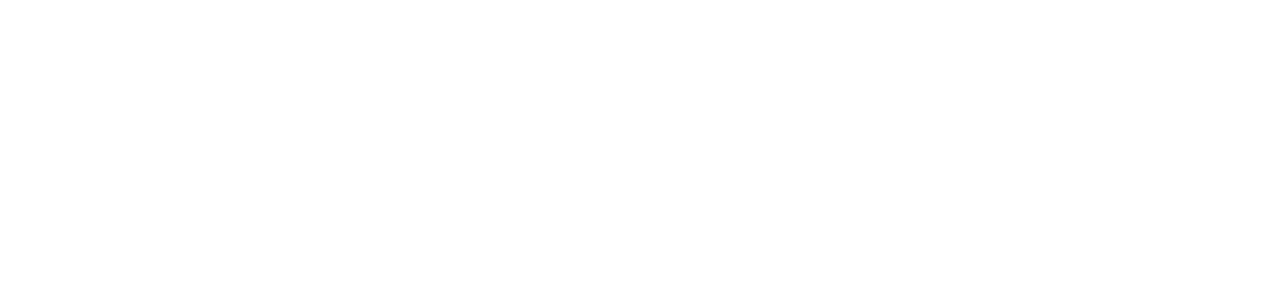
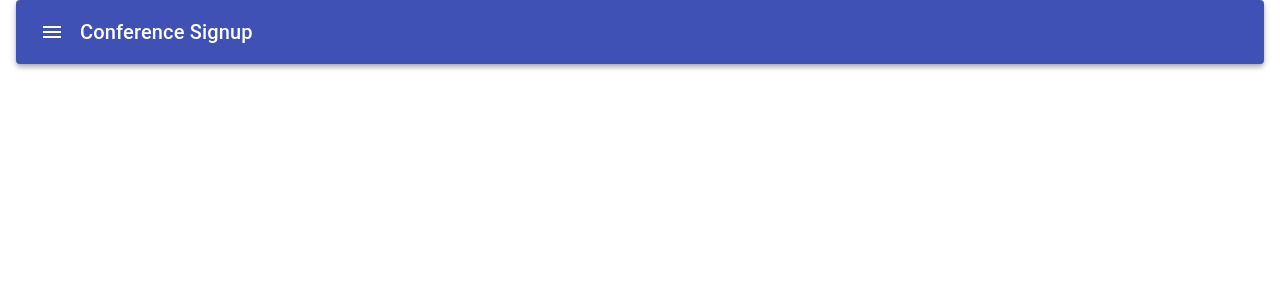
Before and after one commit to smatthews-nz/signup-sheet, a React (Create React App) app in the folder signup-sheet/: page / in a window 1280 px wide. Shown: the top 300 px of the page. Built offline with nearby package versions, Linux system fonts and the light colour scheme.

Commit message:
Complete styling of header

```diff
--- a/signup-sheet/package.json
+++ b/signup-sheet/package.json
@@ -4,12 +4,14 @@
   "private": true,
   "dependencies": {
     "@material-ui/core": "^4.9.11",
+    "@material-ui/icons": "^4.9.1",
     "@testing-library/jest-dom": "^4.2.4",
     "@testing-library/react": "^9.5.0",
     "@testing-library/user-event": "^7.2.1",
     "react": "^16.13.1",
     "react-dom": "^16.13.1",
-    "react-scripts": "3.4.1"
+    "react-scripts": "3.4.1",
+    "typeface-roboto": "0.0.75"
   },
   "scripts": {
     "start": "react-scripts start",
--- a/signup-sheet/src/components/Header.js
+++ b/signup-sheet/src/components/Header.js
@@ -1,13 +1,60 @@
 import React from 'react';
 import { AppBar } from '@material-ui/core';
+import { makeStyles } from '@material-ui/core/styles';
+import Toolbar from '@material-ui/core/Toolbar';
+import Typography from '@material-ui/core/Typography';
+import IconButton from '@material-ui/core/IconButton';
+import MenuIcon from '@material-ui/icons/Menu';
+import Grid from '@material-ui/core/Grid';
+// import Paper from '@material-ui/core/Paper';
+
+const useStyles = makeStyles((theme) => ({
+
+    root: {
+        flexGrow: 1,
+        marginLeft: theme.spacing(2),
+        marginRight: theme.spacing(2)
+      },
+
+    appBar: {
+        borderRadius: 4
+    },
+
+    menuButton: {
+      marginRight: theme.spacing(4),
+    },
+    title: {
+        flexGrow: 1,
+        marginLeft: theme.spacing(2)
+      },
+      paper: {
+        padding: theme.spacing(2),
+        textAlign: 'center',
+        color: theme.palette.text.secondary,
+      },
+
+  }));
 
 function Header(){
+
+    const classes = useStyles();
     return(
-        <div>
-            <AppBar position="static">
-
+        <Grid container spacing={3}>
+        <Grid item xs={12}>
+        <div className={classes.root}>
+            <AppBar position="static" className={classes.appBar}>
+                <Toolbar>
+                    <IconButton edge="start" className={classes.menuButton} color="inherit" aria-label="menu">
+                        <MenuIcon />
+                        <Typography variant="h6" className={classes.title}>
+                            Conference Signup
+                        </Typography>
+                    </IconButton>
+                </Toolbar>
             </AppBar>
         </div>
+        </Grid>
+        </Grid>
     )
 }
 
--- a/signup-sheet/src/index.js
+++ b/signup-sheet/src/index.js
@@ -14,4 +14,4 @@ ReactDOM.render(
 // If you want your app to work offline and load faster, you can change
 // unregister() to register() below. Note this comes with some pitfalls.
 // Learn more about service workers: https://bit.ly/CRA-PWA
-serviceWorker.unregister();
+serviceWorker.register();
```
Also changed, not shown: 1 other file (tests, documents, lock files or other folders).
